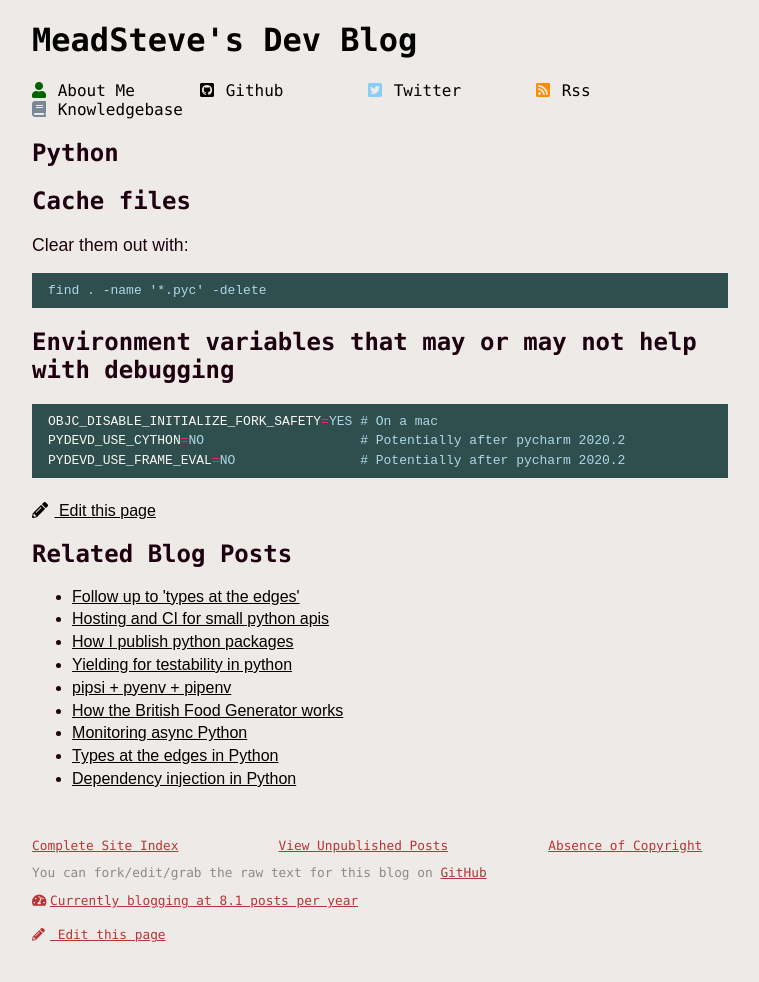
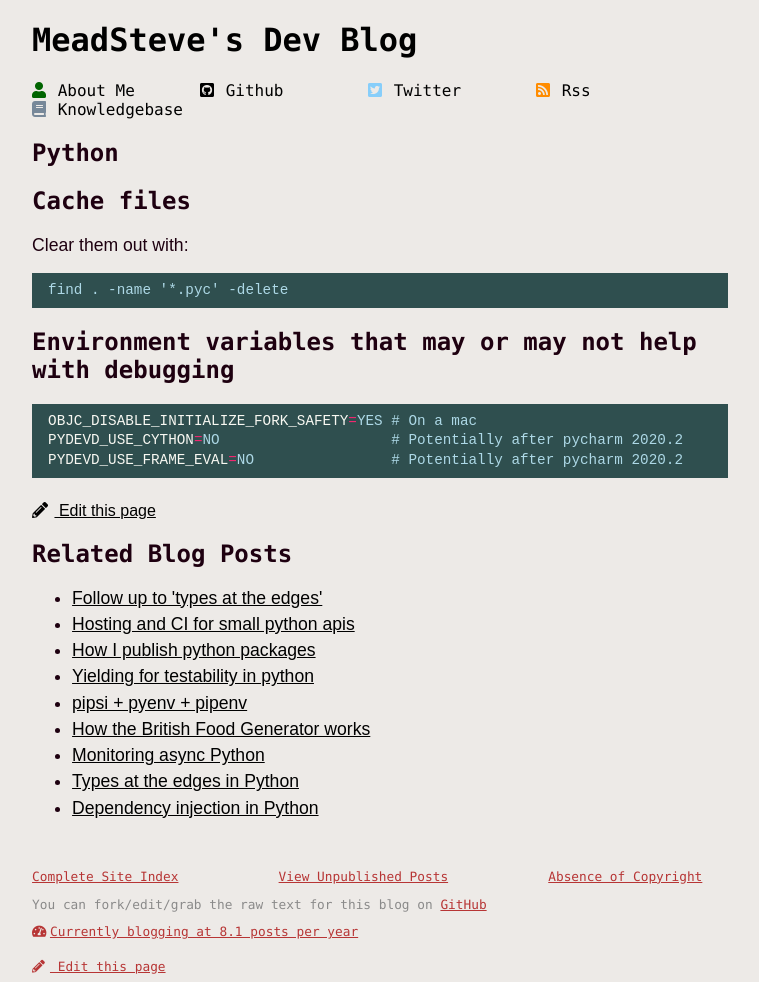
Before and after one commit to meadsteve/meadsteve.github.io, a Jekyll site: the page built from _knowledgebase/python.md, in a window 1280 px wide. Shown: the whole page, without its empty margins (260-1019 px from the left). Built offline with Jekyll 4.4.1, drawn with Linux system fonts in a browser that asks for light colours; before the commit the page ends 950 px from its top, so only the background shows below that.

Commit message:
little bigger li and code

```diff
--- a/css/main.css
+++ b/css/main.css
@@ -14,7 +14,7 @@ article {
   padding-bottom: 1em;
 }
 
-article p {
+article p, li, pre.highlight {
   font-size: 1.1em
 }
 
```
